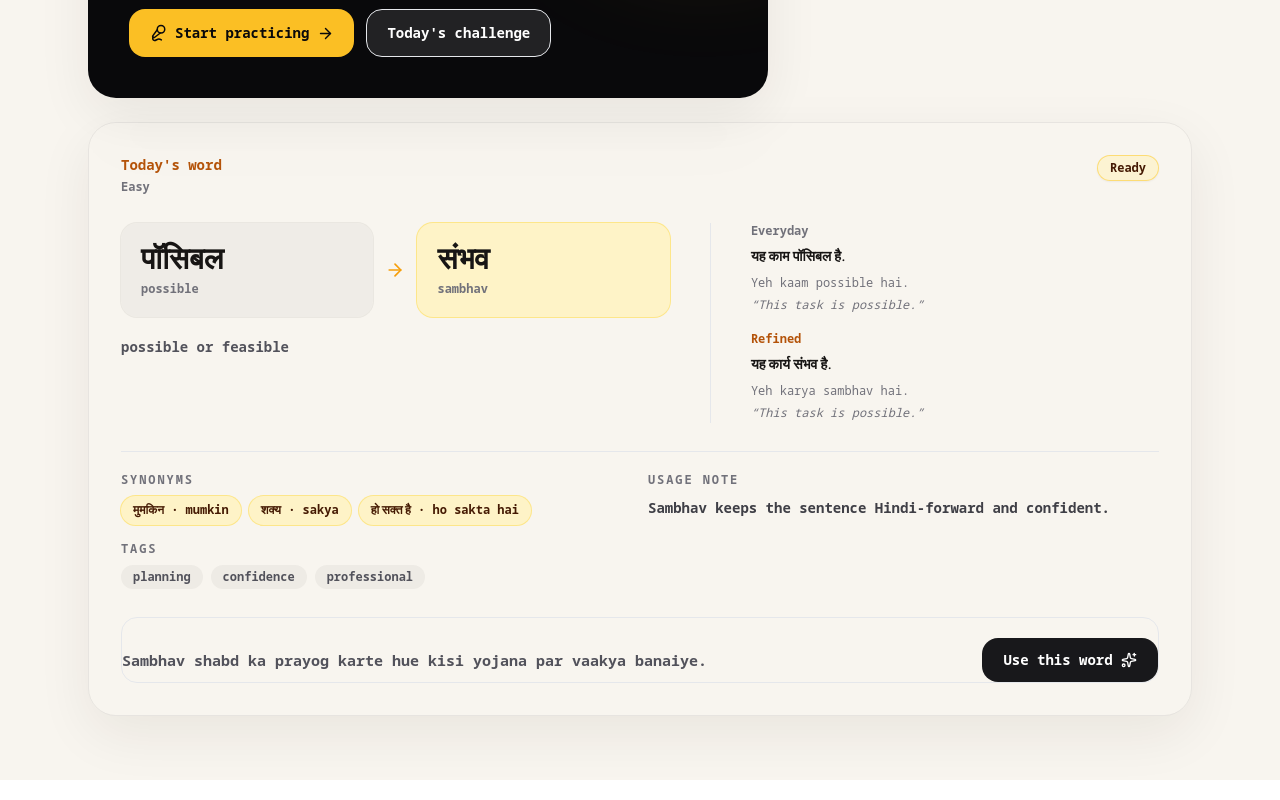
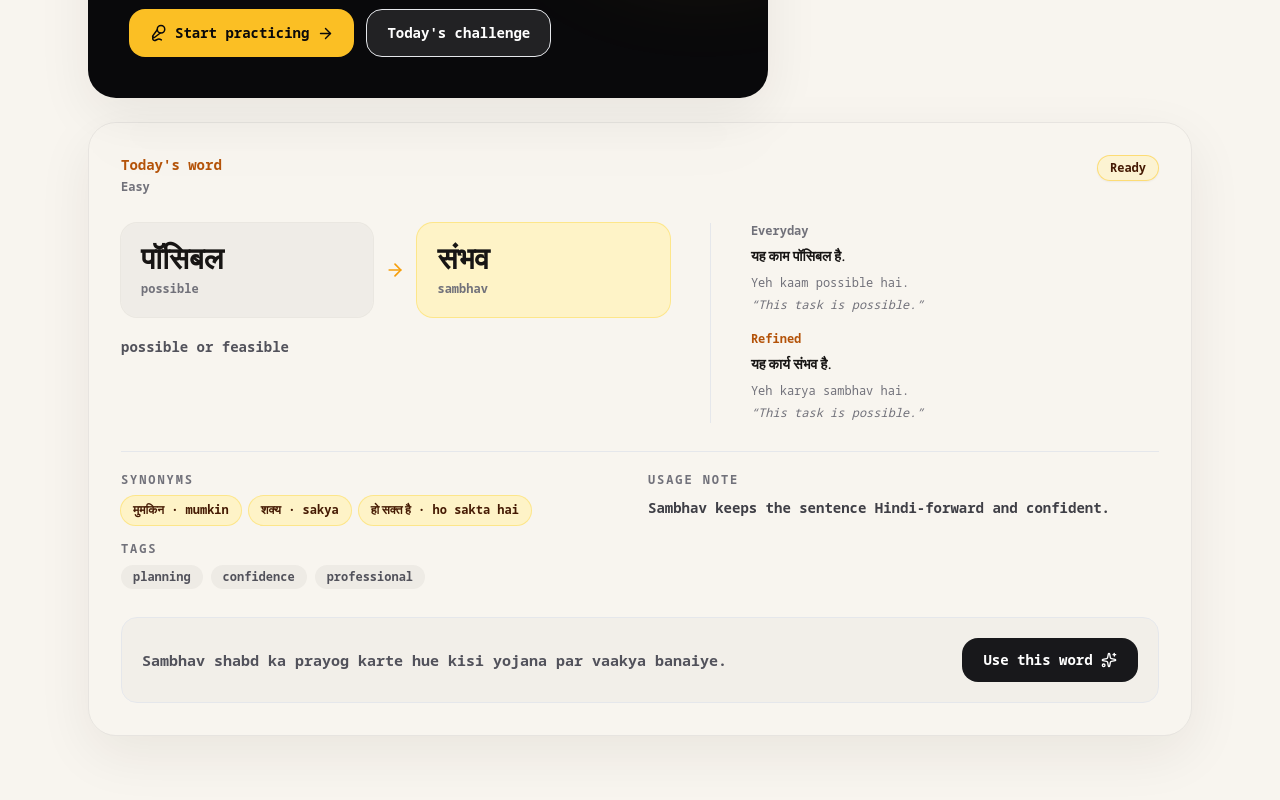
Before and after one commit to r1999-ron/satya-vachan, a Next.js app: page / in a window 1280 px wide. Shown: the part 330-1130 px from the top of the page. Built offline with nearby package versions, Linux system fonts and the light colour scheme.

Commit message:
small UI fix

```diff
--- a/app/page.tsx
+++ b/app/page.tsx
@@ -181,7 +181,7 @@ export default function HomePage() {
           </WordDetails>
         </div>
 
-        <div className="mt-5 grid items-center gap-4 rounded-2xl border border-zinc-900/8 bg-zinc-900/[0.025] p-4 [@media(max-width:767px)_and_(max-height:720px)]:mt-3 [@media(max-width:767px)_and_(max-height:720px)]:p-3 sm:mt-7 sm:grid-cols-[minmax(0,1fr)_auto] sm:gap-5 sm:border-t sm:bg-transparent sm:px-0 sm:pb-0 sm:pt-5 dark:border-white/10 dark:bg-white/[0.035] sm:dark:bg-transparent">
+        <div className="mt-5 grid items-center gap-4 rounded-2xl border border-zinc-900/8 bg-zinc-900/[0.025] p-4 [@media(max-width:767px)_and_(max-height:720px)]:mt-3 [@media(max-width:767px)_and_(max-height:720px)]:p-3 sm:mt-7 sm:grid-cols-[minmax(0,1fr)_auto] sm:gap-5 sm:p-5 dark:border-white/10 dark:bg-white/[0.035]">
           <p className="max-w-3xl text-sm font-semibold leading-6 text-zinc-600 sm:text-[15px] dark:text-zinc-300">
             {todayWord.challengePrompt}
           </p>
```
